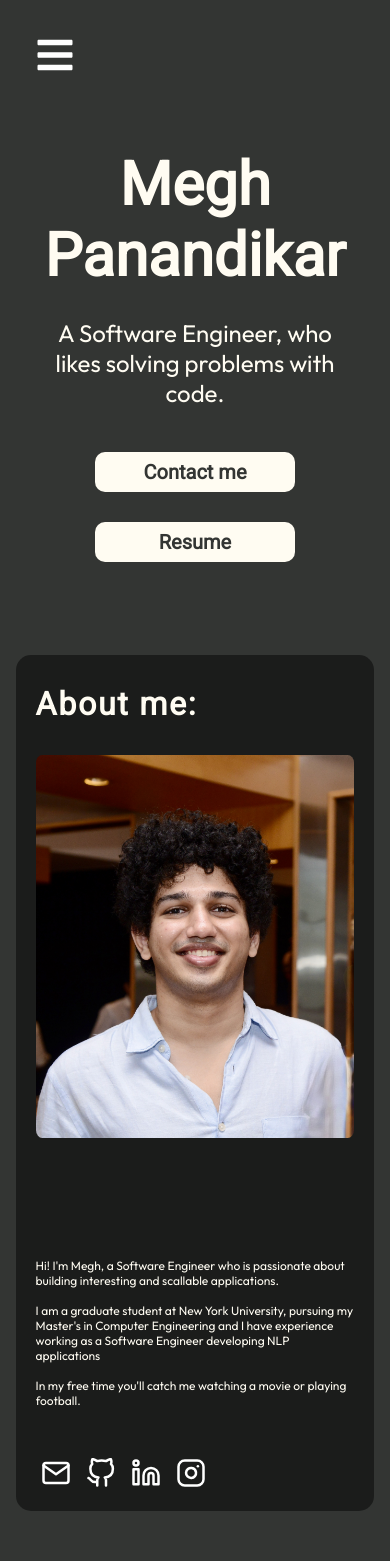
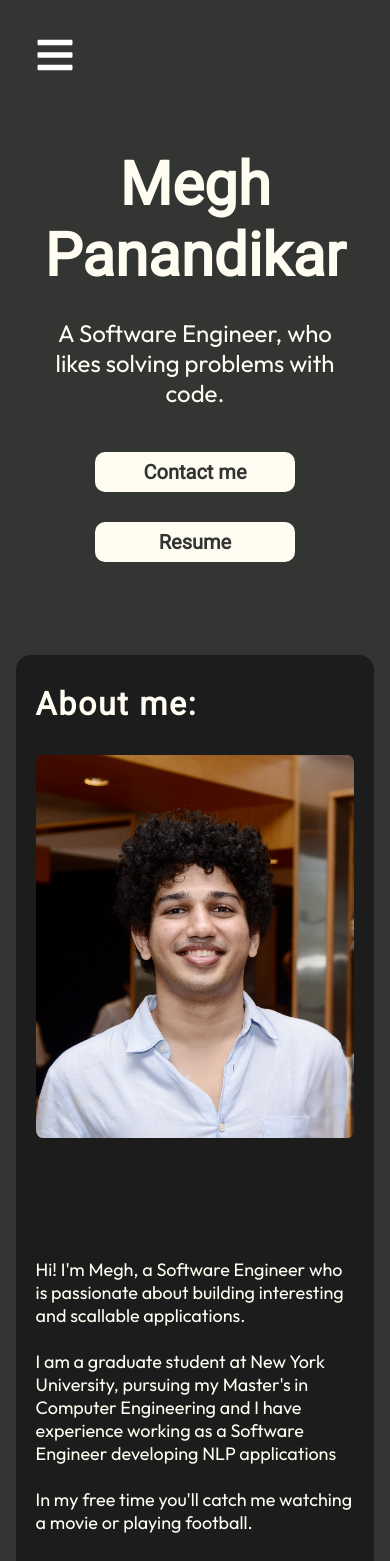
Before and after one commit to megh2001/portfolio, a React (Vite) app: page / in a window 390 px wide. Shown: the top 1561 px of the page. Built offline with nearby package versions, Linux system fonts and the light colour scheme.

Commit message:
optimize for mobile projects

```diff
--- a/src/components/About/About.module.css
+++ b/src/components/About/About.module.css
@@ -87,6 +87,7 @@
         height: auto;
         padding: 20px;
         margin-bottom: 40px;
+        gap: 10px;
     }
 
     .title {
@@ -105,7 +106,7 @@
     }
 
     .info {
-        font-size: 12px;
+        font-size: 18px;
         margin-top: 10px;
     }
 
--- a/src/components/Projects/Projects.module.css
+++ b/src/components/Projects/Projects.module.css
@@ -86,10 +86,12 @@
         gap: 15px;
         width: 100%;
         width: auto;
+        justify-content: center;
+        align-items: center;
     }
 
     .project {
-        width: auto;
+        width: 90vw;
     }
 
     .project h3 {
```
